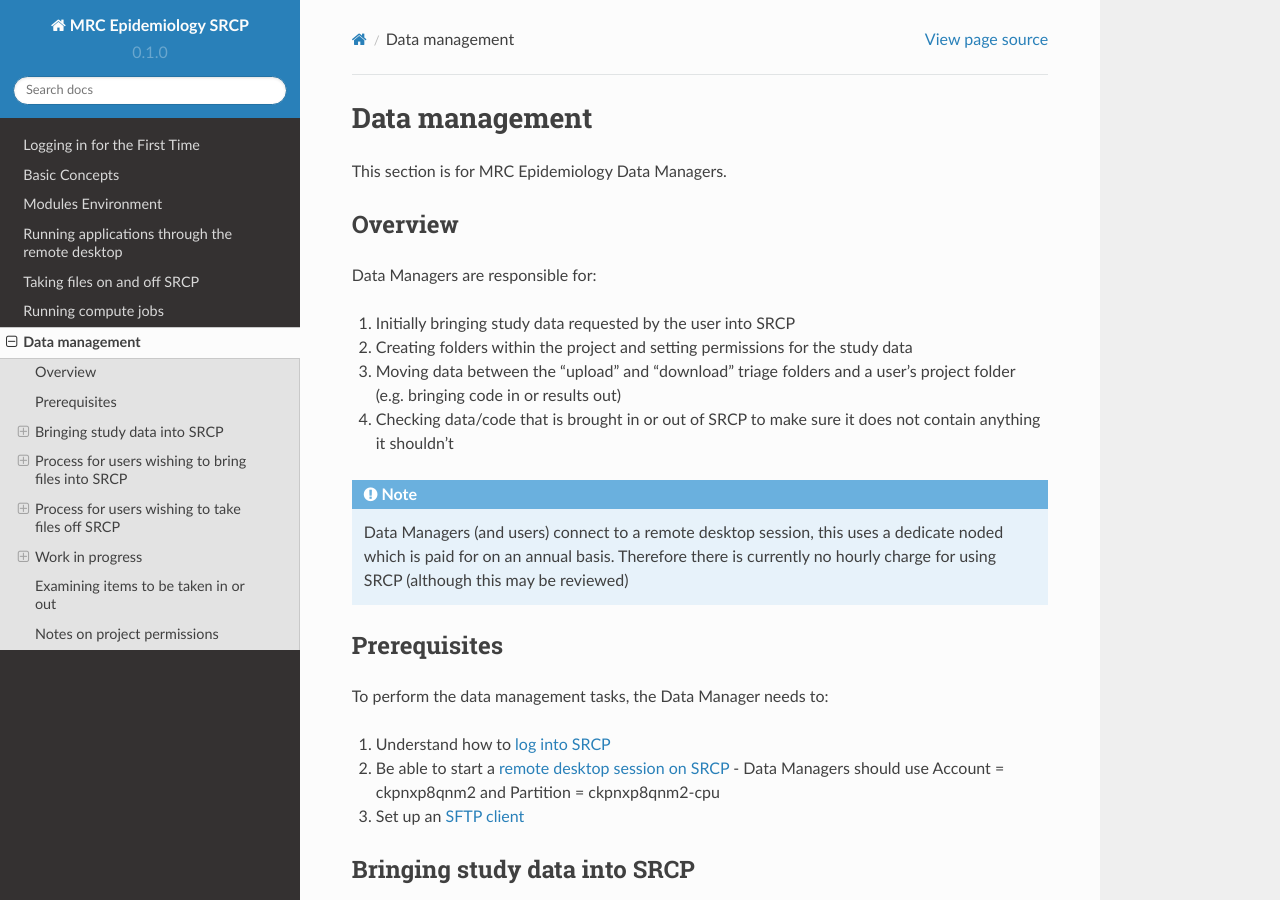
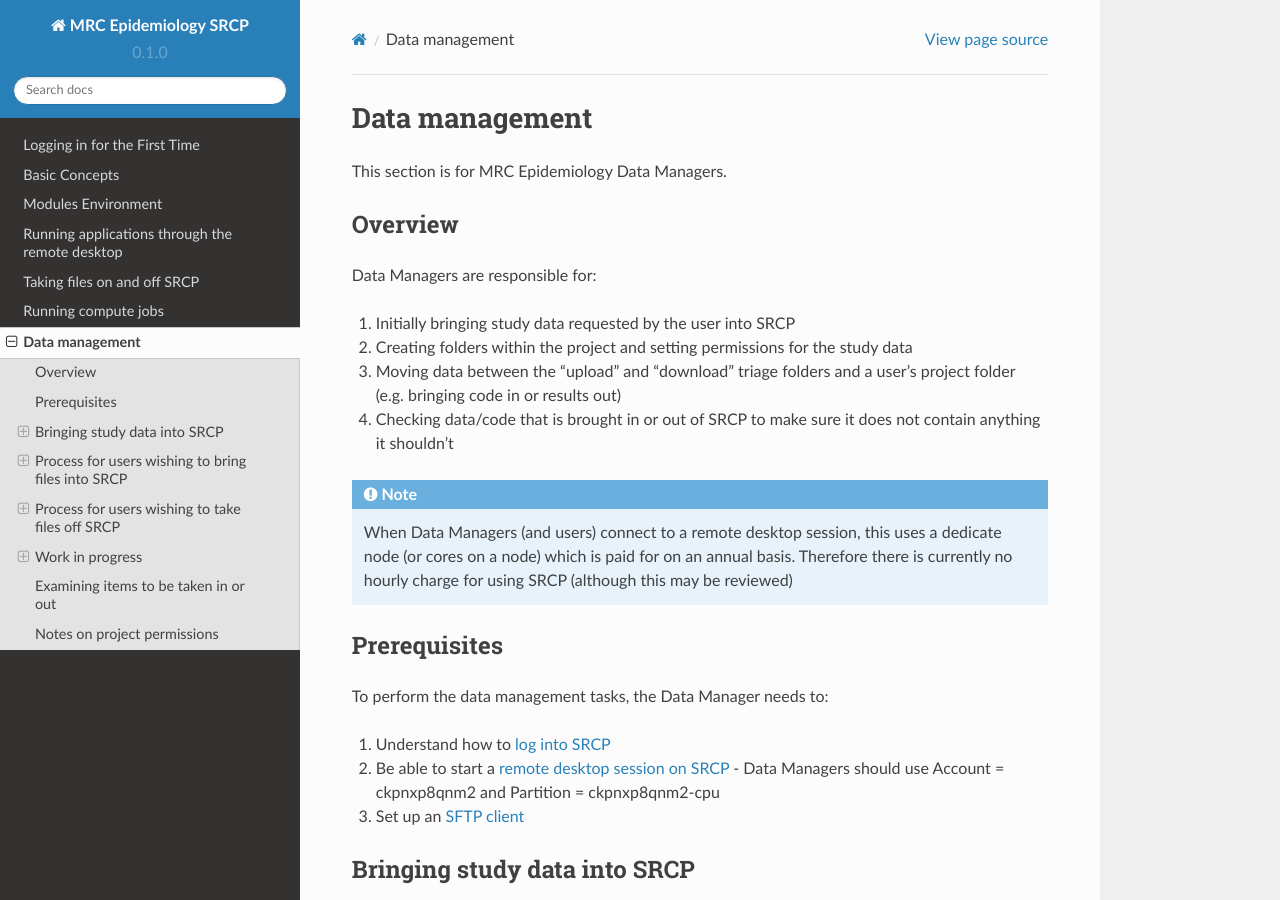
Before and after one commit to epi-analysis/SRCP_docs, a Sphinx documentation site: the page built from docs/source/06-Data-management.rst, in a window 1280 px wide and 900 px high. Built offline with Sphinx 7.4.7 and the Read the Docs theme 2.0.0, drawn with Linux system fonts in a browser that asks for light colours.

Commit message:
Update 06-Data-management.rst

```diff
--- a/docs/source/06-Data-management.rst
+++ b/docs/source/06-Data-management.rst
@@ -14,8 +14,7 @@
 4. Checking data/code that is brought in or out of SRCP to make sure it does not contain anything it shouldn't
 
 .. note::
-   Data Managers (and users) connect to a remote desktop session, this uses a dedicate noded which is paid for on
-   an annual basis. Therefore there is currently no hourly charge for using SRCP (although this may be reviewed)
+   When Data Managers (and users) connect to a remote desktop session, this uses a dedicate node (or cores on a node) which is paid for on an annual basis. Therefore there is currently no hourly charge for using SRCP (although this may be reviewed)
 
 Prerequisites
 -------------
```
